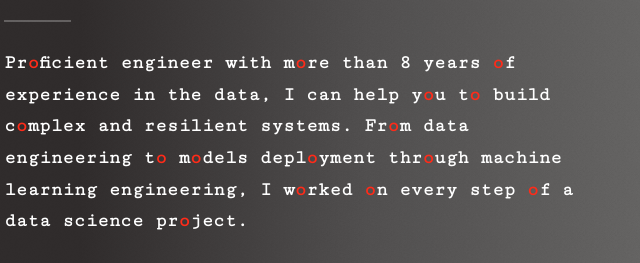
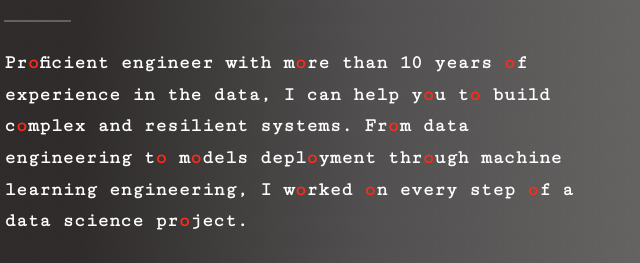
Before and after one commit to MrMimic/alpine-data.systems, a plain HTML site: page index.html in a window 1280 px wide. Shown: the part 283-546 px from the top of the page, 495-1135 px from the left. Drawn offline with Linux system fonts and the light colour scheme; a web font is replaced by a local one.

Commit message:
Update index.html

```diff
--- a/index.html
+++ b/index.html
@@ -29,7 +29,7 @@
                     <h1 class="major"><span class="highlightTitle">A</span>lpine <span class="highlightTitle">D</span>ata <span
                             class="highlightTitle">Systems</span></h1>
                     <p class="intro">Pr<span class="RedCircle">o</span>ficient engineer with m<span
-                            class="RedCircle">o</span>re than 8 years <span class="RedCircle">o</span>f experience in
+                            class="RedCircle">o</span>re than 10 years <span class="RedCircle">o</span>f experience in
                         the data, I can help y<span class="RedCircle">o</span>u t<span class="RedCircle">o</span>
                         build c<span class="RedCircle">o</span>mplex and resilient systems. Fr<span
                             class="RedCircle">o</span>m data engineering t<span class="RedCircle">o</span> m<span
```
